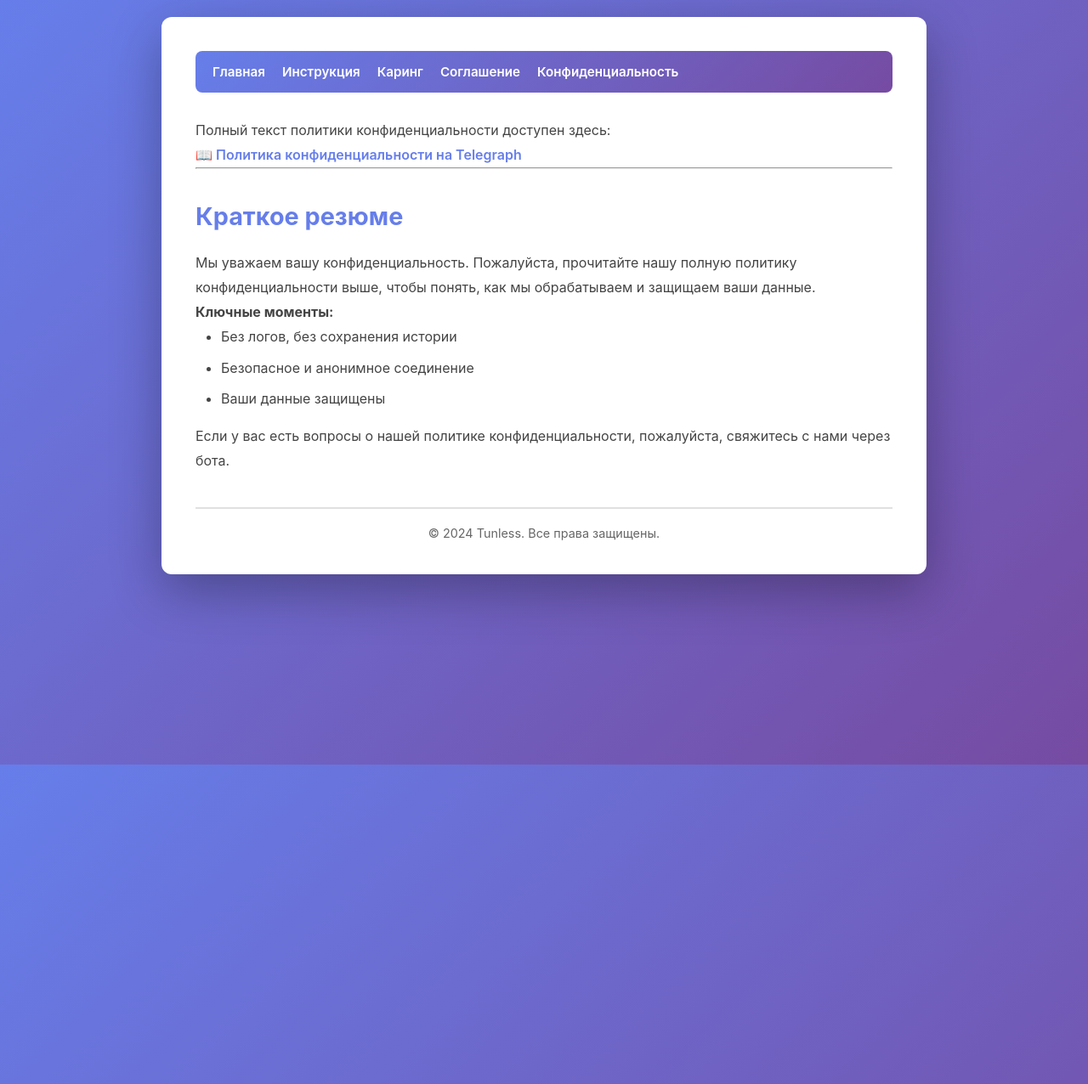
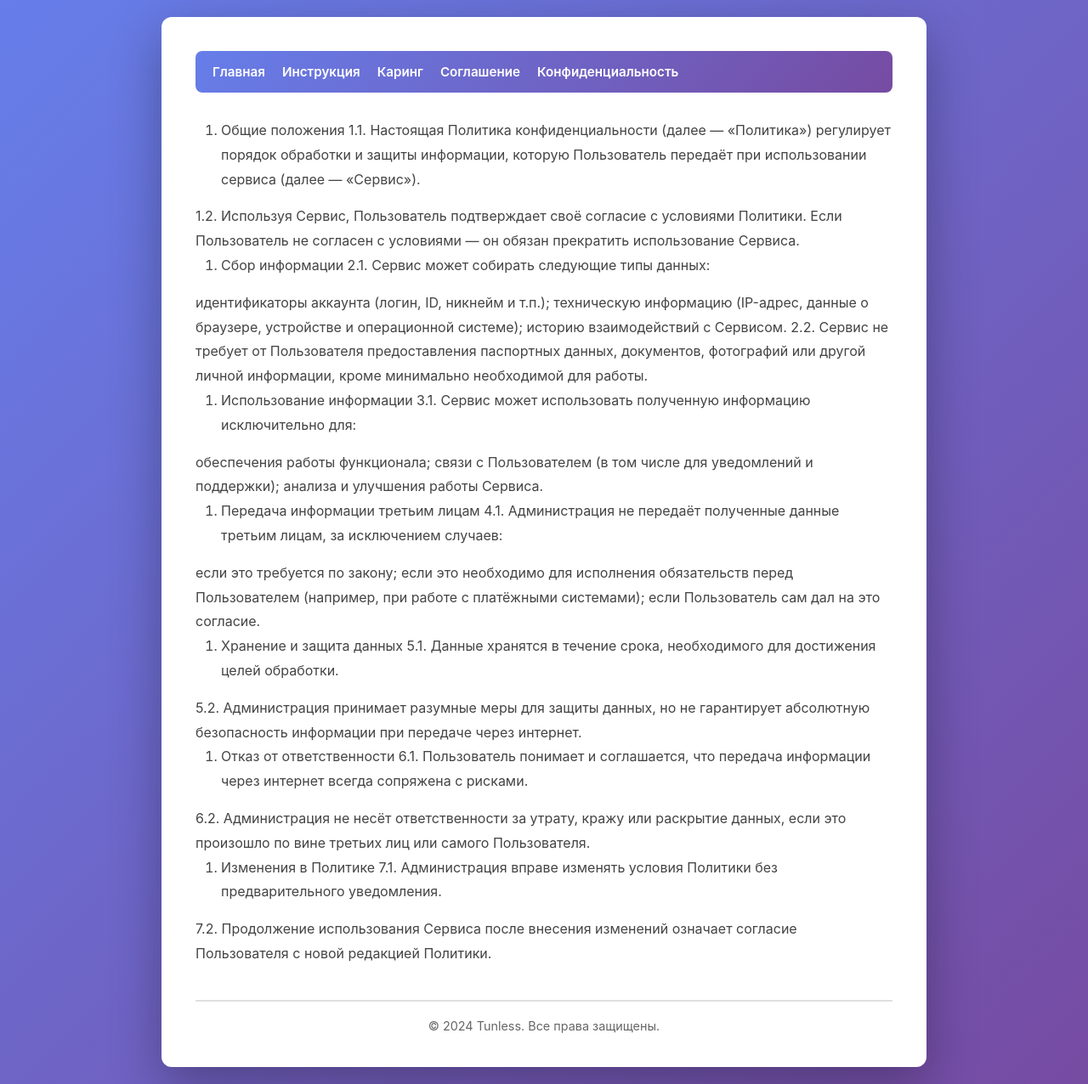
Before and after one commit to Michael-K-cloud/Tunless, a Jekyll site: the page built from privacy.md, in a window 1280 px wide. Shown: the whole page at 85% size. Built offline with Jekyll 4.4.1, drawn with Linux system fonts in a browser that asks for light colours.

Commit message:
Update privacy.md

```diff
--- a/privacy.md
+++ b/privacy.md
@@ -3,19 +3,42 @@ layout: default
 title: Политика конфиденциальности
 ---
 
-Полный текст политики конфиденциальности доступен здесь:
+1. Общие положения
+1.1. Настоящая Политика конфиденциальности (далее — «Политика») регулирует порядок обработки и защиты информации, которую Пользователь передаёт при использовании сервиса (далее — «Сервис»).
 
-[📖 Политика конфиденциальности на Telegraph](https://telegra.ph/Politika-konfidencialnosti-04-06-59)
+1.2. Используя Сервис, Пользователь подтверждает своё согласие с условиями Политики. Если Пользователь не согласен с условиями — он обязан прекратить использование Сервиса.
 
----
+2. Сбор информации
+2.1. Сервис может собирать следующие типы данных:
 
-## Краткое резюме
+идентификаторы аккаунта (логин, ID, никнейм и т.п.);
+техническую информацию (IP-адрес, данные о браузере, устройстве и операционной системе);
+историю взаимодействий с Сервисом.
+2.2. Сервис не требует от Пользователя предоставления паспортных данных, документов, фотографий или другой личной информации, кроме минимально необходимой для работы.
 
-Мы уважаем вашу конфиденциальность. Пожалуйста, прочитайте нашу полную политику конфиденциальности выше, чтобы понять, как мы обрабатываем и защищаем ваши данные.
+3. Использование информации
+3.1. Сервис может использовать полученную информацию исключительно для:
 
-**Ключные моменты:**
-- Без логов, без сохранения истории
-- Безопасное и анонимное соединение
-- Ваши данные защищены
+обеспечения работы функционала;
+связи с Пользователем (в том числе для уведомлений и поддержки);
+анализа и улучшения работы Сервиса.
+4. Передача информации третьим лицам
+4.1. Администрация не передаёт полученные данные третьим лицам, за исключением случаев:
 
-Если у вас есть вопросы о нашей политике конфиденциальности, пожалуйста, свяжитесь с нами через бота.
+если это требуется по закону;
+если это необходимо для исполнения обязательств перед Пользователем (например, при работе с платёжными системами);
+если Пользователь сам дал на это согласие.
+5. Хранение и защита данных
+5.1. Данные хранятся в течение срока, необходимого для достижения целей обработки.
+
+5.2. Администрация принимает разумные меры для защиты данных, но не гарантирует абсолютную безопасность информации при передаче через интернет.
+
+6. Отказ от ответственности
+6.1. Пользователь понимает и соглашается, что передача информации через интернет всегда сопряжена с рисками.
+
+6.2. Администрация не несёт ответственности за утрату, кражу или раскрытие данных, если это произошло по вине третьих лиц или самого Пользователя.
+
+7. Изменения в Политике
+7.1. Администрация вправе изменять условия Политики без предварительного уведомления.
+
+7.2. Продолжение использования Сервиса после внесения изменений означает согласие Пользователя с новой редакцией Политики.
```
